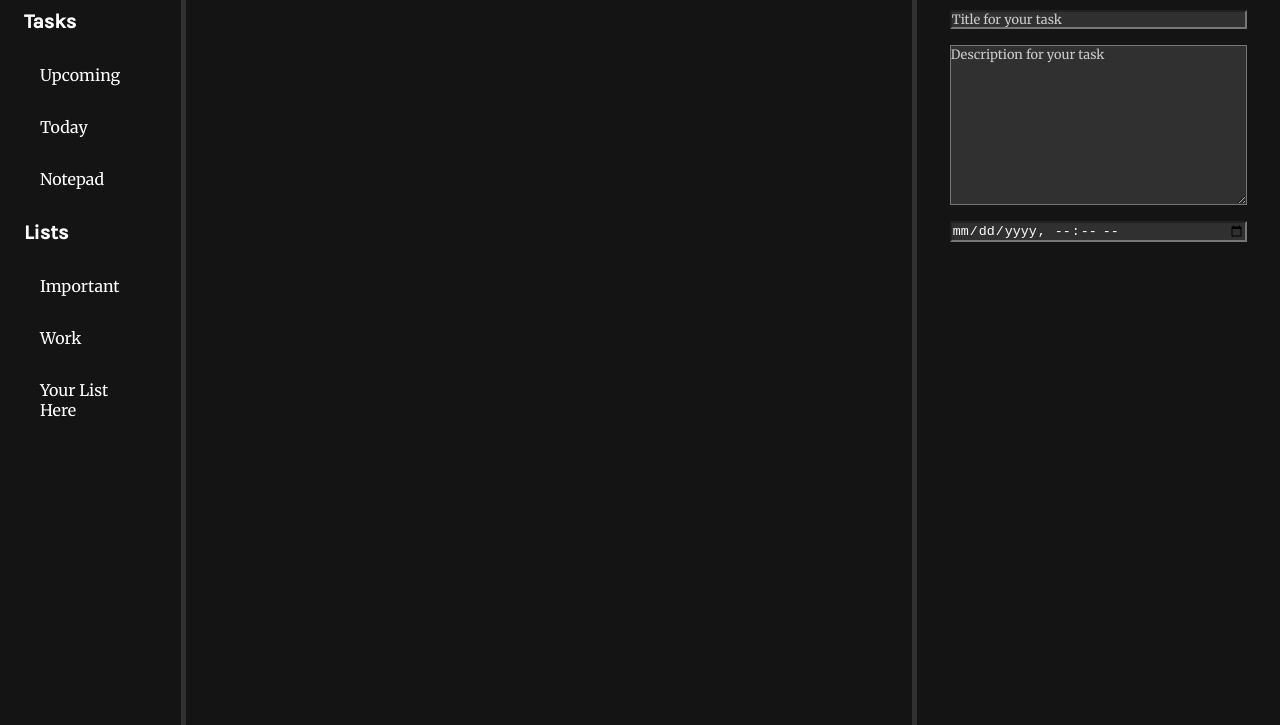
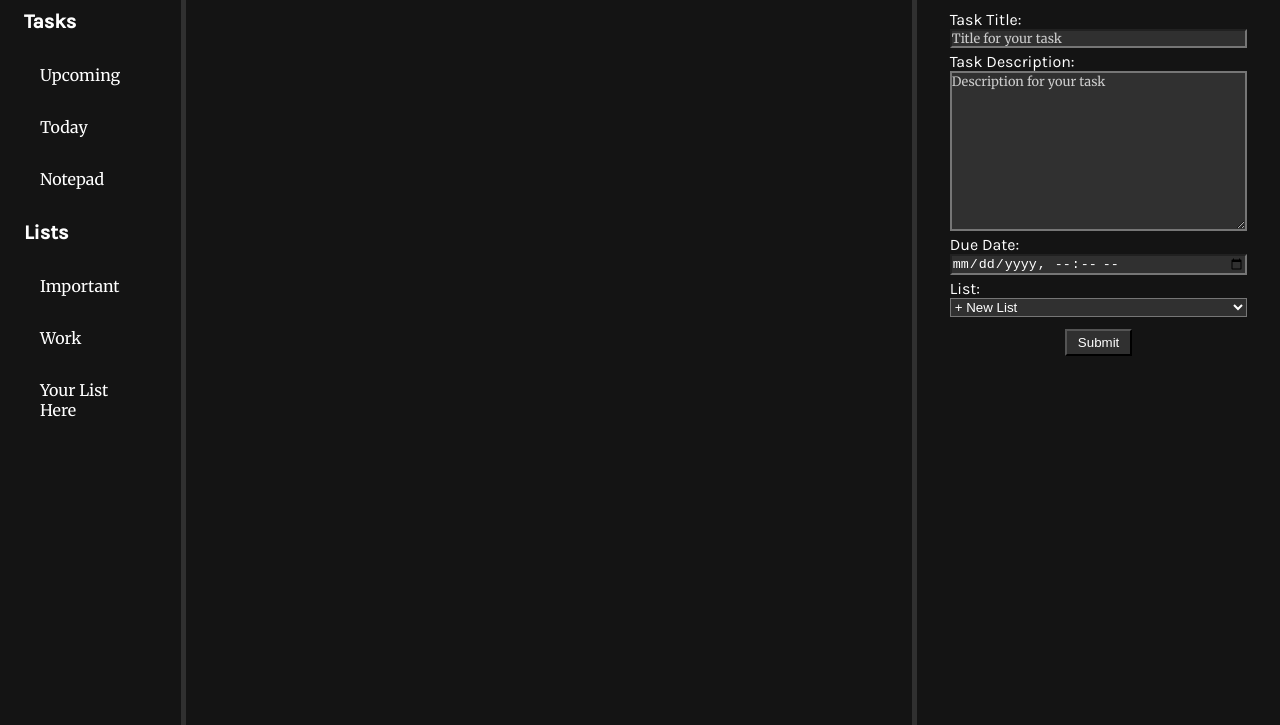
Before and after one commit to EricLionDev/odin-todolist, a website built with webpack: page dist/index.html in a window 1280 px wide. Shown: the part 75-800 px from the top of the page. Built offline with Linux system fonts and the light colour scheme.

Commit message:
finished basic layout

```diff
--- a/src/style.css
+++ b/src/style.css
@@ -47,7 +47,7 @@ body {
 /* vvv Menu Stuff vvv */
 
 .menu-title,
-.task-title {
+.task-area-title {
   color: var(--text);
   padding: 1rem 1rem;
   font-size: 2rem;
@@ -101,7 +101,7 @@ body {
 
 /* vvv Task Content Stuff vvv */
 
-.task-title {
+.task-area-title {
   font-family: "Karla";
   padding: 1rem;
 }
@@ -115,8 +115,8 @@ body {
 .task-input {
   background-color: var(--secondary);
   color: var(--text);
-  width: 90%;
-  margin-bottom: 1rem;
+  width: 100%;
+  margin-bottom: 0.25rem;
 }
 
 .task-input::placeholder {
@@ -125,8 +125,32 @@ body {
   font-family: "Merriweather";
 }
 
+.new-task-label {
+  color: var(--text);
+  font-family: "Karla";
+}
+
+.new-task-wrapper {
+  width: 90%;
+}
+#new-task-date {
+  width: 100%;
+}
+
 /* task description input text area */
 .task-description-input {
   height: 10rem;
   resize: vertical;
+  border-width: 2px;
+  margin-bottom: 0;
 }
+
+/* submit button */
+
+.task-submit-btn {
+  background-color: var(--secondary);
+  color: var(--text);
+  width: 20%;
+  padding: 0.25rem;
+  margin-top: 0.5rem;
+}
```
Also changed, not shown: dist/index.html, dist/main.js.
